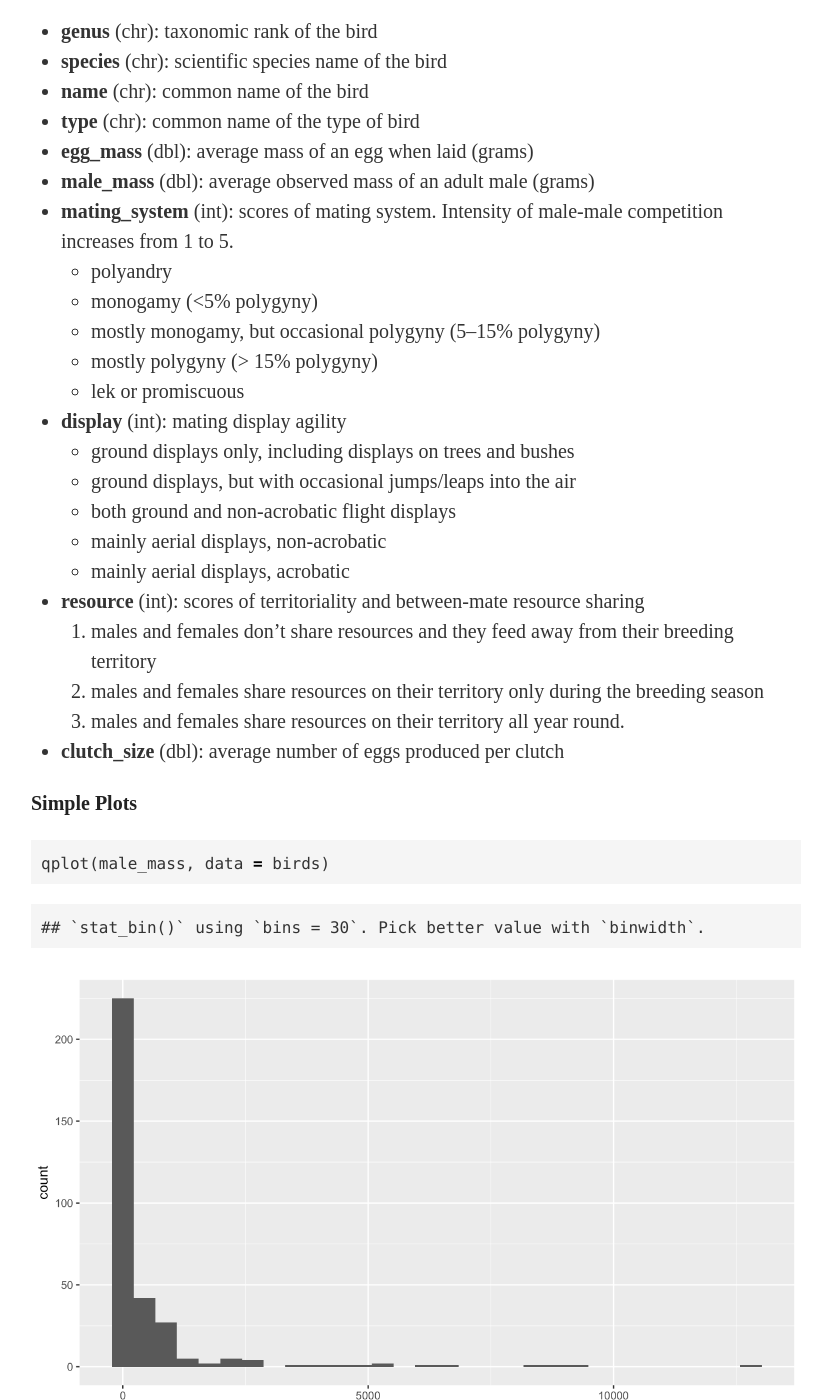
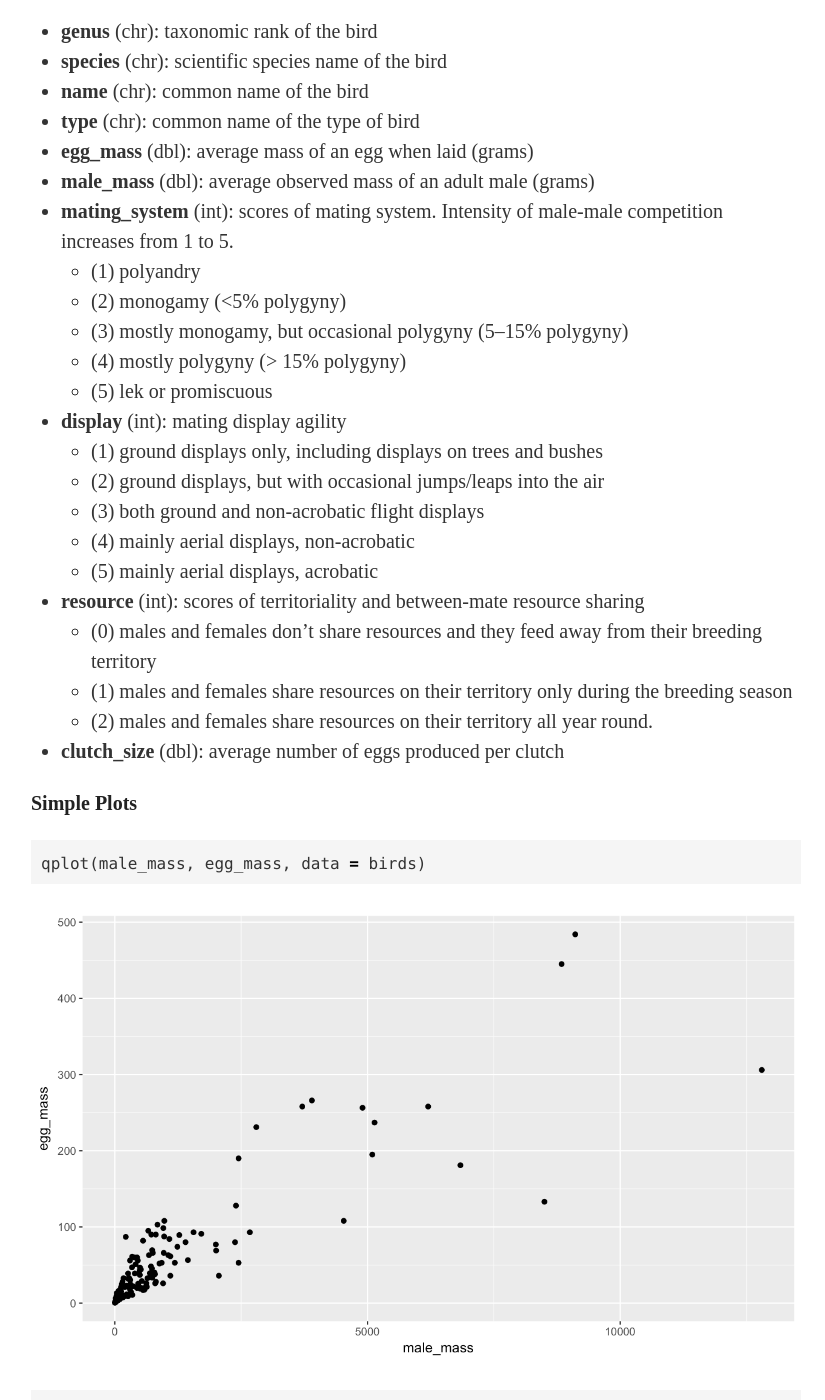
Before and after one commit to statsmaths/stat209, a Jekyll site: the page built from _notes/class03-variable-types.md, in a window 1280 px wide and 1400 px high, scrolled down 903 px. Shown: the whole window, without its empty margins (224-1049 px from the left). Built offline with Jekyll 4.4.1, drawn with Linux system fonts in a browser that asks for light colours; some of the changed text lies outside the part shown.

Commit message:
update skeleton

```diff
--- a/_notes/class03-variable-types.md
+++ b/_notes/class03-variable-types.md
@@ -158,21 +158,21 @@
 - **egg_mass** (dbl): average mass of an egg when laid (grams)
 - **male_mass** (dbl): average observed mass of an adult male (grams)
 - **mating_system** (int): scores of mating system. Intensity of male-male competition increases from 1 to 5.
-    - polyandry
-    - monogamy (<5% polygyny)
-    - mostly monogamy, but occasional polygyny (5–15% polygyny)
-    - mostly polygyny (> 15% polygyny)
-    - lek or promiscuous
+    - (1) polyandry
+    - (2) monogamy (<5% polygyny)
+    - (3) mostly monogamy, but occasional polygyny (5–15% polygyny)
+    - (4) mostly polygyny (> 15% polygyny)
+    - (5) lek or promiscuous
 - **display** (int): mating display agility
-    - ground displays only, including displays on trees and bushes
-    - ground displays, but with occasional jumps/leaps into the air
-    - both ground and non-acrobatic flight displays
-    - mainly aerial displays, non-acrobatic
-    - mainly aerial displays, acrobatic
+    - (1) ground displays only, including displays on trees and bushes
+    - (2) ground displays, but with occasional jumps/leaps into the air
+    - (3) both ground and non-acrobatic flight displays
+    - (4) mainly aerial displays, non-acrobatic
+    - (5) mainly aerial displays, acrobatic
 - **resource** (int): scores of territoriality and between-mate resource sharing
-    0. males and females don't share resources and they feed away from their breeding territory
-    1. males and females share resources on their territory only during the breeding season
-    2. males and females share resources on their territory all year round.
+    - (0) males and females don't share resources and they feed away from their breeding territory
+    - (1) males and females share resources on their territory only during the breeding season
+    - (2) males and females share resources on their territory all year round.
 - **clutch_size** (dbl): average number of eggs produced per clutch
 
 
@@ -180,13 +180,7 @@
 
 
 {% highlight r %}
-qplot(male_mass, data = birds)
-{% endhighlight %}
-
-
-
-{% highlight text %}
-## `stat_bin()` using `bins = 30`. Pick better value with `binwidth`.
+qplot(male_mass, egg_mass, data = birds)
 {% endhighlight %}
 
 <img src="../assets/class03-variable-types/unnamed-chunk-4-1.png" title="plot of chunk unnamed-chunk-4" alt="plot of chunk unnamed-chunk-4" width="100%" />
@@ -198,9 +192,41 @@
 
 <img src="../assets/class03-variable-types/unnamed-chunk-5-1.png" title="plot of chunk unnamed-chunk-5" alt="plot of chunk unnamed-chunk-5" width="100%" />
 
+### Converting to Levels to Characters
 
 
-### Converting to Characters
+
+{% highlight r %}
+birds$mating_system_chr <- as.character(birds$mating_system)
+{% endhighlight %}
 
 
-### Converting
+{% highlight r %}
+qplot(mating_system_chr, data = birds)
+{% endhighlight %}
+
+<img src="../assets/class03-variable-types/unnamed-chunk-7-1.png" title="plot of chunk unnamed-chunk-7" alt="plot of chunk unnamed-chunk-7" width="100%" />
+
+### Grouping Numeric Data
+
+
+{% highlight r %}
+birds$male_mass_bin <- bin(birds$male_mass)
+{% endhighlight %}
+
+
+
+{% highlight text %}
+## Error in bin(birds$male_mass): could not find function "bin"
+{% endhighlight %}
+
+
+{% highlight r %}
+qplot(male_mass_bin, data = birds)
+{% endhighlight %}
+
+
+
+{% highlight text %}
+## Error in eval(aesthetics$x, data, env): object 'male_mass_bin' not found
+{% endhighlight %}
```
Also changed, not shown: _notes/class03-variable-types.Rmd (+30 -16 lines), assets/class03-variable-types/unnamed-chunk-4-1.png, assets/class03-variable-types/unnamed-chunk-7-1.png (added).
